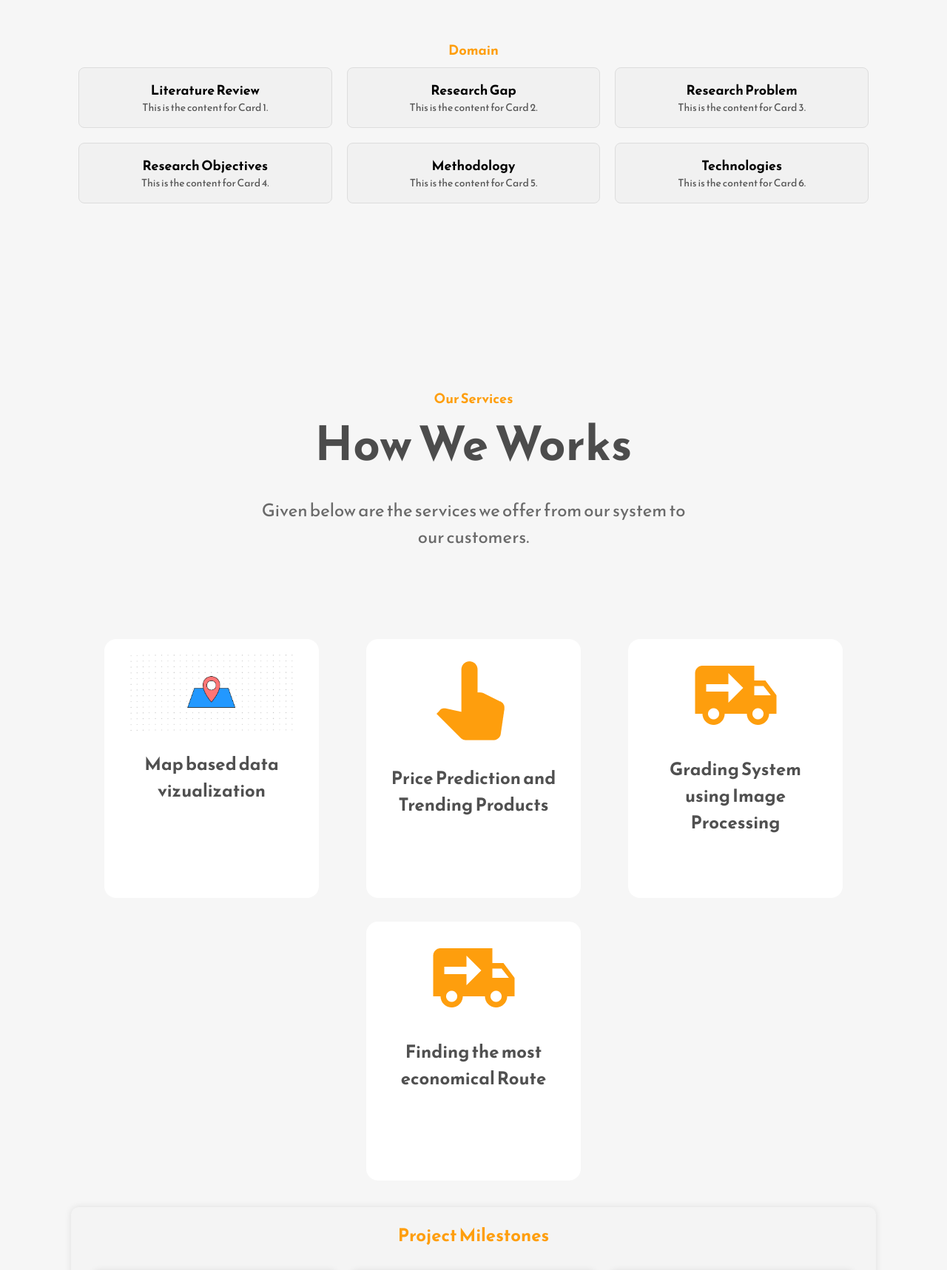
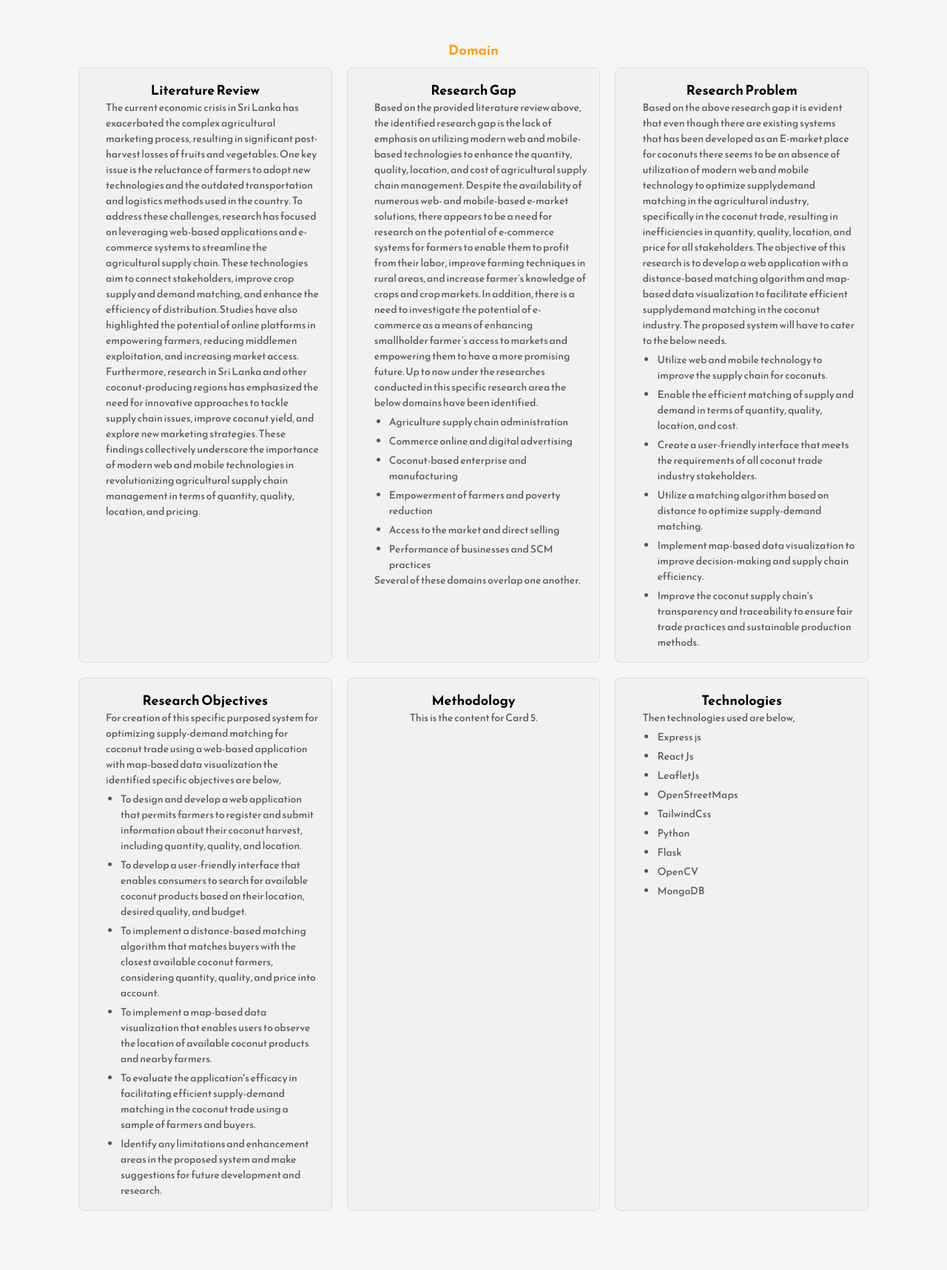
Before and after one commit to Avinash-Perera/cocosale_web, a React (Vite) app: page / in a window 1280 px wide. Shown: the part 1038-2755 px from the top of the page at 74% size. Built offline with nearby package versions, Linux system fonts and the light colour scheme.

Commit message:
Domian commit

```diff
--- a/src/App.css
+++ b/src/App.css
@@ -618,3 +618,18 @@ nav {
 .resource-card a:hover {
   text-decoration: underline;
 }
+
+
+.pdomain {
+  text-align: left;
+  font-family: Arial, sans-serif;
+  line-height: 1.5;
+  margin-left: 20px;
+}
+.pdomain ul {
+  list-style-type: disc;
+  margin-left: 20px;
+}
+.pdomain li {
+  margin-top: 5px;
+}
--- a/src/Components/Domain.jsx
+++ b/src/Components/Domain.jsx
@@ -5,7 +5,7 @@ import { BsFillPlayCircleFill } from "react-icons/bs";
 
 const Domain = () => {
     return (
-        <div id="about" className="about-section-container">
+        <div id="domain" className="about-section-container">
 
             <div className="about-section-text-container">
                 <div className="centered-text">
@@ -15,25 +15,83 @@ const Domain = () => {
                     {/* Card 1 */}
                     <div className="card">
                         <h3>Literature Review</h3>
-                        <p>This is the content for Card 1.</p>
+                        <p className="pdomain">The current economic crisis in Sri Lanka has exacerbated the complex agricultural marketing process, resulting in significant post-harvest losses of fruits and vegetables. One key issue is the reluctance of farmers to adopt new technologies and the outdated transportation and logistics methods used in the country. To address these challenges, research has focused on leveraging web-based applications and e-commerce systems to streamline the agricultural supply chain. These technologies aim to connect stakeholders, improve crop supply and demand matching, and enhance the efficiency of distribution. Studies have also highlighted the potential of online platforms in empowering farmers, reducing middlemen exploitation, and increasing market access. Furthermore, research in Sri Lanka and other coconut-producing regions has emphasized the need for innovative approaches to tackle supply chain issues, improve coconut yield, and explore new marketing strategies. These findings collectively underscore the importance of modern web and mobile technologies in
+                            revolutionizing agricultural supply chain management in terms of quantity, quality, location, and pricing.</p>
                     </div>
 
                     {/* Card 2 */}
                     <div className="card">
                         <h3>Research Gap </h3>
-                        <p>This is the content for Card 2.</p>
+                        <p className="pdomain">Based on the provided literature review above, the identified research gap is the lack
+                            of emphasis on utilizing modern web and mobile-based technologies to enhance the
+                            quantity, quality, location, and cost of agricultural supply chain management. Despite
+                            the availability of numerous web- and mobile-based e-market solutions, there appears
+                            to be a need for research on the potential of e-commerce systems for farmers to enable
+                            them to profit from their labor, improve farming techniques in rural areas, and increase
+                            farmer’s knowledge of crops and crop markets. In addition, there is a need to
+                            investigate the potential of e-commerce as a means of enhancing smallholder farmer’s
+                            access to markets and empowering them to have a more promising future. Up to now
+                            under the researches conducted in this specific research area the below domains have
+                            been identified.
+                            <ul>
+                                <li>Agriculture supply chain administration</li>
+                                <li>Commerce online and digital advertising</li>
+                                <li>Coconut-based enterprise and manufacturing</li>
+                                <li> Empowerment of farmers and poverty reduction</li>
+                                <li>Access to the market and direct selling</li>
+                                <li>Performance of businesses and SCM practices</li>
+                            </ul>
+                            Several of these domains overlap one another.</p>
                     </div>
 
                     {/* Card 3 */}
                     <div className="card">
                         <h3>Research Problem</h3>
-                        <p>This is the content for Card 3.</p>
+                        <p className="pdomain">Based on the above research gap it is evident that even though there are existing
+                            systems that has been developed as an E-market place for coconuts there seems to be
+                            an absence of utilization of modern web and mobile technology to optimize supplydemand matching in the agricultural industry, specifically in the coconut trade,
+                            resulting in inefficiencies in quantity, quality, location, and price for all stakeholders.
+                            The objective of this research is to develop a web application with a distance-based
+                            matching algorithm and map-based data visualization to facilitate efficient supplydemand matching in the coconut industry. The proposed system will have to cater to
+                            the below needs.
+                            <ul>
+                                <li>Utilize web and mobile technology to improve the supply chain for coconuts.</li>
+                                <li> Enable the efficient matching of supply and demand in terms of quantity,
+                                    quality, location, and cost.</li>
+                                <li>Create a user-friendly interface that meets the requirements of all coconut
+                                    trade industry stakeholders.</li>
+                                <li> Utilize a matching algorithm based on distance to optimize supply-demand
+                                    matching.</li>
+                                <li>Implement map-based data visualization to improve decision-making and
+                                    supply chain efficiency.</li>
+                                <li>Improve the coconut supply chain's transparency and traceability to ensure fair
+                                    trade practices and sustainable production methods.</li>
+                            </ul>
+                            </p>
                     </div>
 
                     {/* Card 4 */}
                     <div className="card">
                         <h3>Research Objectives</h3>
-                        <p>This is the content for Card 4.</p>
+                        <p className="pdomain">For creation of this specific purposed system for optimizing supply-demand matching
+                            for coconut trade using a web-based application with map-based data visualization the
+                            identified specific objectives are below,
+                            <ul>
+                                <li>To design and develop a web application that permits farmers to register and submit
+                                    information about their coconut harvest, including quantity, quality, and location.</li>
+                                <li> To develop a user-friendly interface that enables consumers to search for available
+                                    coconut products based on their location, desired quality, and budget.</li>
+                                <li>To implement a distance-based matching algorithm that matches buyers with the
+                                    closest available coconut farmers, considering quantity, quality, and price into
+                                    account.</li>
+                                <li> To implement a map-based data visualization that enables users to observe the
+                                    location of available coconut products and nearby farmers.</li>
+                                <li>To evaluate the application's efficacy in facilitating efficient supply-demand
+                                    matching in the coconut trade using a sample of farmers and buyers.</li>
+                                <li>Identify any limitations and enhancement areas in the proposed system and make
+                                    suggestions for future development and research.</li>
+                            </ul>
+                            </p>
                     </div>
 
                     {/* Card 5 */}
@@ -44,7 +102,20 @@ const Domain = () => {
 
                     <div className="card">
                         <h3>Technologies</h3>
-                        <p>This is the content for Card 6.</p>
+                        <p className="pdomain">Then technologies used are below,
+                        <ul>
+                            <li>Express js</li>
+                            <li>React Js</li>
+                            <li>LeafletJs</li>
+                            <li>OpenStreetMaps</li>
+                            <li>TailwindCss</li>
+                            <li>Python</li>
+                            <li>Flask</li>
+                            <li>OpenCV</li>
+                            <li>MongoDB</li>
+                        </ul>
+                        </p>
+
                     </div>
                 </div>
             </div>
--- a/src/Components/Milestones.jsx
+++ b/src/Components/Milestones.jsx
@@ -2,7 +2,7 @@ import React from "react";
 
 const Milestones = () => {
     return (
-        <div className="milestones-container">
+        <div id="milestones" className="milestones-container">
             <h1 className="milestones-heading">Project Milestones</h1>
             <div className="milestones-list">
                 <div className="milestone">
--- a/src/Components/Navbar.jsx
+++ b/src/Components/Navbar.jsx
@@ -55,17 +55,20 @@ const Navbar = () => {
                 <Link to="home" smooth={true} duration={500}>
                     Home
                 </Link>
-                <Link to="about" smooth={true} duration={500}>
-                    About us
+                <Link to="domain" smooth={true} duration={500}>
+                    Domain
+                </Link>
+                <Link to="services" smooth={true} duration={500}>
+                    Services
+                </Link>
+                <Link to="milestones" smooth={true} duration={500}>
+                    Milestones
+                </Link>
+                <Link to="projectResources" smooth={true} duration={500}>
+                   Project Resources
                 </Link>
                 <Link to="aboutteam" smooth={true} duration={500}>
                     Team
-                </Link>
-                <Link to="contact" smooth={true} duration={500}>
-                    Contact
-                </Link>
-                <Link to="services" smooth={true} duration={500}>
-                    Our Services
                 </Link>
             </div>
             <div className="navbar-menu-container">
--- a/src/Components/ProjectResources.jsx
+++ b/src/Components/ProjectResources.jsx
@@ -2,7 +2,7 @@ import React from "react";
 
 const ProjectResources = () => {
     return (
-        <div className="project-resources-container">
+        <div id="projectResources" className="project-resources-container">
             <h1 className="project-resources-heading">Project Resources</h1>
             <div className="project-resources-list">
                 <div className="resource-card">
```
Also changed, not shown: src/Components/Work.jsx (deleted, +0 -54 lines).
